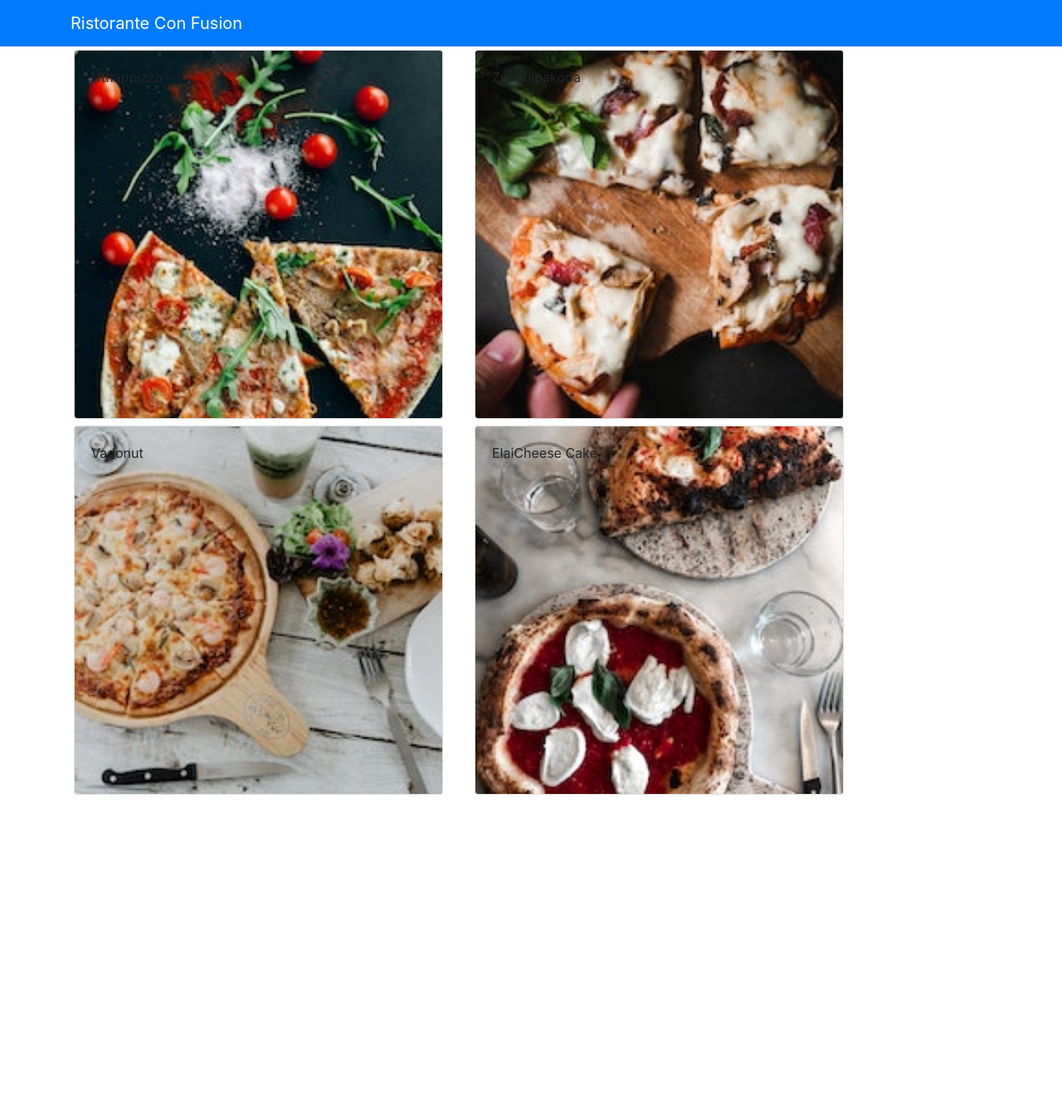
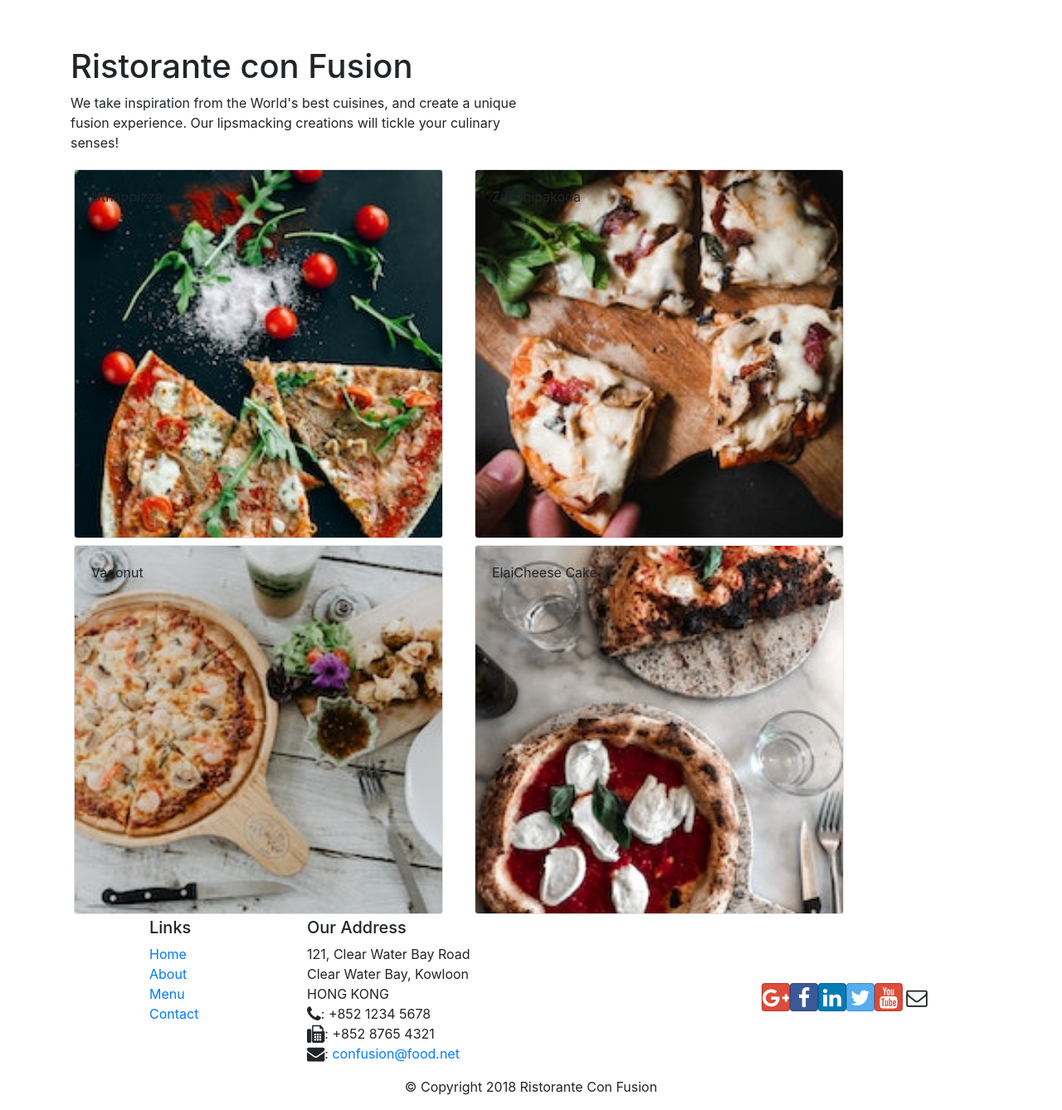
Before and after one commit to iamhaao/ReactJS, a React (Create React App) app: page /contactus in a window 1280 px wide. Shown: the whole page at 83% size. Before the commit the page ends 962 px from the top, so only its background shows below. Built offline with nearby package versions, Linux system fonts and the light colour scheme.

Commit message:
Header and footer

```diff
--- a/package.json
+++ b/package.json
@@ -7,8 +7,10 @@
     "@testing-library/react": "^13.4.0",
     "@testing-library/user-event": "^13.5.0",
     "bootstrap": "^4.6.0",
+    "bootstrap-social": "5.1.1",
     "popper.js": "^1.16.1",
     "react": "^18.2.0",
+    "react-bootstrap": "^2.7.4",
     "react-dom": "^18.2.0",
     "react-scripts": "5.0.1",
     "reactstrap": "^9.1.10",
--- a/src/App.css
+++ b/src/App.css
@@ -1,38 +1,34 @@
-.App {
-  text-align: center;
+.row-header {
+  margin: 0px auto;
+  padding: 0px auto;
 }
 
-.App-logo {
-  height: 40vmin;
-  pointer-events: none;
+.row-content {
+  margin: 0px auto;
+  padding: 50px 0px 50px 0px;
+  border-bottom: 1px ridge;
+  min-height: 400px;
 }
 
-@media (prefers-reduced-motion: no-preference) {
-  .App-logo {
-    animation: App-logo-spin infinite 20s linear;
-  }
+.footer {
+  background-color: #D1C4E9;
+  margin: 0px auto;
+  padding: 20px 0px 20px 0px;
 }
 
-.App-header {
-  background-color: #282c34;
-  min-height: 100vh;
-  display: flex;
-  flex-direction: column;
-  align-items: center;
-  justify-content: center;
-  font-size: calc(10px + 2vmin);
-  color: white;
+.header {
+  padding: 70px 30px 70px 30px;
+  margin: 0px auto;
+  background: #9575CD;
+  color: floralwhite;
 }
 
-.App-link {
-  color: #61dafb;
+address {
+  font-size: 80%;
+  margin: 0px;
+  color: #0f0f0f;
 }
 
-@keyframes App-logo-spin {
-  from {
-    transform: rotate(0deg);
-  }
-  to {
-    transform: rotate(360deg);
-  }
+.navbar-dark {
+  background-color: #512DA8;
 }
--- /dev/null
+++ b/src/Components/FooterComponent.js
@@ -0,0 +1,50 @@
+import React from 'react';
+
+function Footer(props) {
+    return (
+        <div className="footer">
+            <div className="container">
+                <div className="row justify-content-center">
+                    <div className="col-4 offset-1 col-sm-2">
+                        <h5>Links</h5>
+                        <ul className="list-unstyled">
+                            <li><a href="#">Home</a></li>
+                            <li><a href="#">About</a></li>
+                            <li><a href="#">Menu</a></li>
+                            <li><a href="contactus.html">Contact</a></li>
+                        </ul>
+                    </div>
+                    <div className="col-7 col-sm-5">
+                        <h5>Our Address</h5>
+                        <address>
+                            121, Clear Water Bay Road<br />
+                            Clear Water Bay, Kowloon<br />
+                            HONG KONG<br />
+                            <i className="fa fa-phone fa-lg"></i>: +852 1234 5678<br />
+                            <i className="fa fa-fax fa-lg"></i>: +852 8765 4321<br />
+                            <i className="fa fa-envelope fa-lg"></i>: <a href="mailto:confusion@food.net">
+                                confusion@food.net</a>
+                        </address>
+                    </div>
+                    <div className="col-12 col-sm-4 align-self-center">
+                        <div className="text-center">
+                            <a className="btn btn-social-icon btn-google" href="http://google.com/+"><i className="fa fa-google-plus"></i></a>
+                            <a className="btn btn-social-icon btn-facebook" href="http://www.facebook.com/profile.php?id="><i className="fa fa-facebook"></i></a>
+                            <a className="btn btn-social-icon btn-linkedin" href="http://www.linkedin.com/in/"><i className="fa fa-linkedin"></i></a>
+                            <a className="btn btn-social-icon btn-twitter" href="http://twitter.com/"><i className="fa fa-twitter"></i></a>
+                            <a className="btn btn-social-icon btn-google" href="http://youtube.com/"><i className="fa fa-youtube"></i></a>
+                            <a className="btn btn-social-icon" href="mailto:"><i className="fa fa-envelope-o"></i></a>
+                        </div>
+                    </div>
+                </div>
+                <div className="row justify-content-center">
+                    <div className="col-auto">
+                        <p>© Copyright 2018 Ristorante Con Fusion</p>
+                    </div>
+                </div>
+            </div>
+        </div>
+    )
+}
+
+export default Footer;
--- /dev/null
+++ b/src/Components/HeaderComponent.js
@@ -0,0 +1,30 @@
+import React, { Component } from 'react';
+import { Navbar, NavbarBrand } from 'reactstrap';
+// import { Jumbotron } from 'react-bootstrap';
+
+
+class Header extends Component {
+    render() {
+        return (
+            <React.Fragment>
+                <Navbar dark>
+                    <div className="container">
+                        <NavbarBrand href="/">Ristorante Con Fusion</NavbarBrand>
+                    </div>
+                </Navbar>
+                <div className='header'>
+                    <div className="container">
+                        <div className="row row-header">
+                            <div className="col-12 col-sm-6">
+                                <h1>Ristorante con Fusion</h1>
+                                <p>We take inspiration from the World's best cuisines, and create a unique fusion experience. Our lipsmacking creations will tickle your culinary senses!</p>
+                            </div>
+                        </div>
+                    </div>
+                </div>
+            </React.Fragment>
+        );
+    }
+}
+
+export default Header;
--- a/src/Components/MainComponent.js
+++ b/src/Components/MainComponent.js
@@ -3,6 +3,8 @@
 import Menu from './MenuComponent';
 import DishDetail from './DishdetailComponent';
 import { DISHES } from '../shared/dished';
+import Header from './HeaderComponent';
+import Footer from './FooterComponent';
 
 class Main extends Component {
 
@@ -21,13 +23,11 @@
     render() {
         return (
             <div>
-                <Navbar dark color="primary">
-                    <div className="container">
-                        <NavbarBrand href="/">Ristorante Con Fusion</NavbarBrand>
-                    </div>
-                </Navbar>
+                <Header />
                 <Menu dishes={this.state.dishes} onClick={(dishId) => this.onDishSelect(dishId)} />
                 <DishDetail dish={this.state.dishes.filter((dish) => dish.id === this.state.selectedDish)[0]} />
+                <Footer />
+
             </div>
         );
     }
--- a/src/index.js
+++ b/src/index.js
@@ -4,6 +4,9 @@
 import App from './App';
 import reportWebVitals from './reportWebVitals';
 import 'bootstrap/dist/css/bootstrap.min.css';
+import 'font-awesome/css/font-awesome.css';
+import 'bootstrap-social/bootstrap-social.css';
+
 // import Menu from './menuCompoment';
 
 const myElement = <h1>I Love Iamhaao!</h1>;
```
Also changed, not shown: 2 other files (tests, documents, lock files or other folders).
